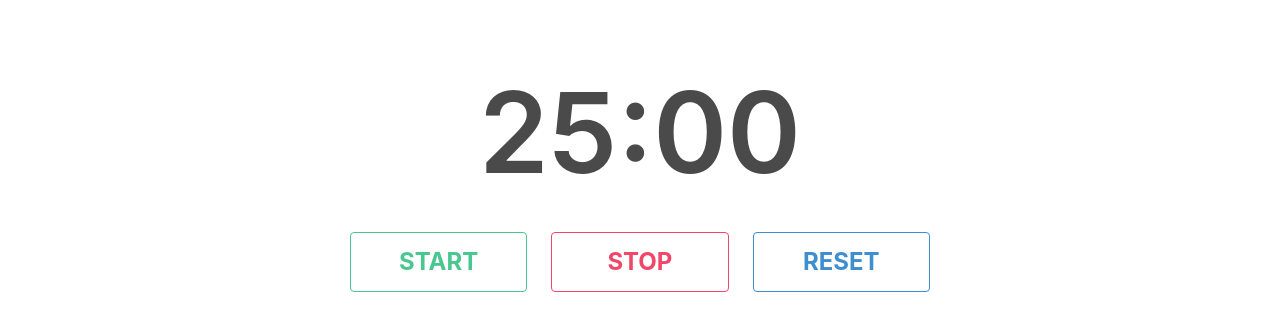
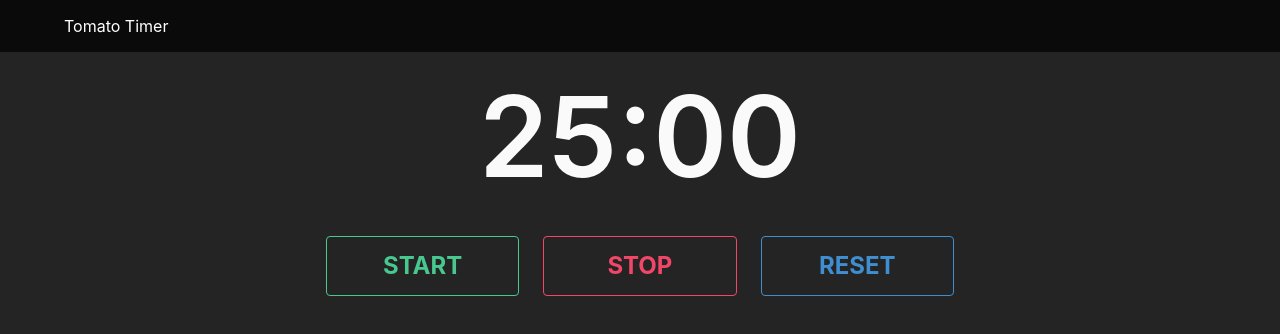
Before and after one commit to treelym/tomato-timer, a Next.js app: page / in a window 1280 px wide. Shown: the top 334 px of the page. Built offline with nearby package versions, Linux system fonts and the light colour scheme.

Commit message:
Split up Timer into more components

```diff
--- a/src/components/Navigation/Navigation.tsx
+++ b/src/components/Navigation/Navigation.tsx
@@ -1,21 +1,9 @@
 const Navigation = () => {
   return (
-    <nav className='navbar' role='navigation' aria-label='main navigation'>
+    <nav className='navbar is-black' role='navigation' aria-label='main navigation'>
       <div className="container">
         <div className='navbar-brand'>
           <span className='navbar-item'>Tomato Timer</span>
-        </div>
-        <div className="navbar-end">
-          <div className="navbar-item">
-            <div className="buttons">
-              <a className="button is-primary">
-                <strong>Sign up</strong>
-              </a>
-              <a className="button is-light">
-                Log in
-              </a>
-            </div>
-          </div>
         </div>
       </div>
     </nav>
--- a/src/components/Timer/Timer.tsx
+++ b/src/components/Timer/Timer.tsx
@@ -1,16 +1,19 @@
 import { useState, useEffect } from 'react';
+import TimerValue from './TimerValue';
 import { Button } from '@/components';
 import { ButtonColors } from '@/constants';
 
-interface TimerProps {
+interface Props {
   minutesLeft?: number;
   secondsLeft?: number;
 }
 
-const Timer = ({ minutesLeft = 25, secondsLeft = 0 }: TimerProps): JSX.Element => {
+type IntervalId = number | null;
+
+const Timer = ({ minutesLeft = 25, secondsLeft = 0 }: Props): JSX.Element => {
   const totalSeconds = (minutesLeft * 60) + secondsLeft;
   const [timeLeft, setTimeLeft] = useState<number>(totalSeconds);
-  const [intervalId, setIntervalId] = useState<number | null>(null);
+  const [intervalId, setIntervalId] = useState<IntervalId>(null);
 
   // Cleanup
   useEffect(() => {
@@ -31,21 +34,17 @@ const Timer = ({ minutesLeft = 25, secondsLeft = 0 }: TimerProps): JSX.Element =
 
   function handleStartTimer() {
     if (!intervalId) {
-      if (typeof window !== 'undefined') {
       const interval = window.setInterval(() => {
         setTimeLeft(prevTime => prevTime - 1);
       }, 1000);
       setIntervalId(interval);
     }
-    }
   };
 
   function handleStopTimer() {
     if (intervalId) {
-      if (typeof window !== 'undefined') {
       clearInterval(intervalId);
       setIntervalId(null);
-      }
     }
   };
 
@@ -54,18 +53,14 @@ const Timer = ({ minutesLeft = 25, secondsLeft = 0 }: TimerProps): JSX.Element =
     setTimeLeft(totalSeconds);
   };
 
-  function formatTime(minutes: number, seconds: number): string {
-    const formattedMinutes = minutes < 10 ? `0${minutes}` : minutes.toString();
-    const formattedSeconds = seconds < 10 ? `0${seconds}` : seconds.toString();
-    return `${formattedMinutes}:${formattedSeconds}`;
-  };
-
   const minutes = Math.floor(timeLeft / 60);
   const seconds = timeLeft % 60;
 
   return (
-    <>
-      <h2 className='timer-heading has-text-weight-semibold'>{formatTime(minutes, seconds)}</h2>
+    <div className='timer'>
+      <h2 className='timer-value has-text-weight-semibold'>
+        <TimerValue minutes={minutes} seconds={seconds} />
+      </h2>
       <div className='timer-controls'>
         <div className='columns'>
           <div className='column'>
@@ -79,7 +74,7 @@ const Timer = ({ minutesLeft = 25, secondsLeft = 0 }: TimerProps): JSX.Element =
           </div>
         </div>
       </div>
-    </>
+    </div>
   );
 };
 
--- /dev/null
+++ b/src/components/Timer/TimerValue.tsx
@@ -0,0 +1,18 @@
+interface Props {
+  minutes: number;
+  seconds: number;
+}
+
+const TimerValue = ({ minutes, seconds }: Props): JSX.Element => {
+  function formatTime(minutes: number, seconds: number): string {
+    const formattedMinutes = minutes < 10 ? `0${minutes}` : minutes.toString();
+    const formattedSeconds = seconds < 10 ? `0${seconds}` : seconds.toString();
+    return `${formattedMinutes}:${formattedSeconds}`;
+  };
+
+  return (
+    <span>{formatTime(minutes, seconds)}</span>
+  );
+};
+
+export default TimerValue;
--- a/src/components/index.ts
+++ b/src/components/index.ts
@@ -1,10 +1,12 @@
 import Button from './Button';
+import Navigation from './Navigation';
 import TaskInput from './TaskInput';
 import TaskTable from './TaskTable';
 import Timer from './Timer';
 
 export {
   Button,
+  Navigation,
   TaskInput,
   TaskTable,
   Timer
--- a/src/pages/_app.tsx
+++ b/src/pages/_app.tsx
@@ -4,10 +4,8 @@ import type { AppProps } from 'next/app';
 
 export default function App({ Component, pageProps }: AppProps) {
   return (
-    <>
-      <section className='section'>
-        <Component {...pageProps} />
-      </section>
-    </>
+    <div className='app has-background-black-ter has-text-white-bis'>
+      <Component {...pageProps} />
+    </div>
   );
 }
--- a/src/pages/index.tsx
+++ b/src/pages/index.tsx
@@ -3,6 +3,7 @@ import Head from 'next/head';
 import { Inter } from 'next/font/google';
 
 import {
+  Navigation,
   // TaskInput,
   // TaskTable,
   Timer
@@ -31,15 +32,12 @@ export default function Home() {
         <meta name="viewport" content="width=device-width, initial-scale=1.0" />
         <link rel="icon" href="/favicon.ico" />
       </Head>
-      <main className='app'>
+      <Navigation />
+      <main>
         <div className='timer-container'>
           <div className='columns'>
             <div className='column is-half is-offset-one-quarter has-text-centered'>
-              <div className='timer'>
-                <div className='timer-text'>
-                  <Timer />
-                </div>
-              </div>
+              <Timer />
             </div>
           </div>
 
--- a/src/styles/globals.css
+++ b/src/styles/globals.css
@@ -1,8 +1,7 @@
-.timer-heading {
+.app {
+  min-height: 100vh;
+}
+.timer-value {
   font-size: 7rem !important;
   margin-bottom: 1rem;
 }
-
-.timer-control {
-  cursor: pointer;
-}
```
Also changed, not shown: package.json (+7 -1 lines), 1 other file (tests, documents, lock files or other folders). Lines whose indentation alone changed are shown as unchanged.
